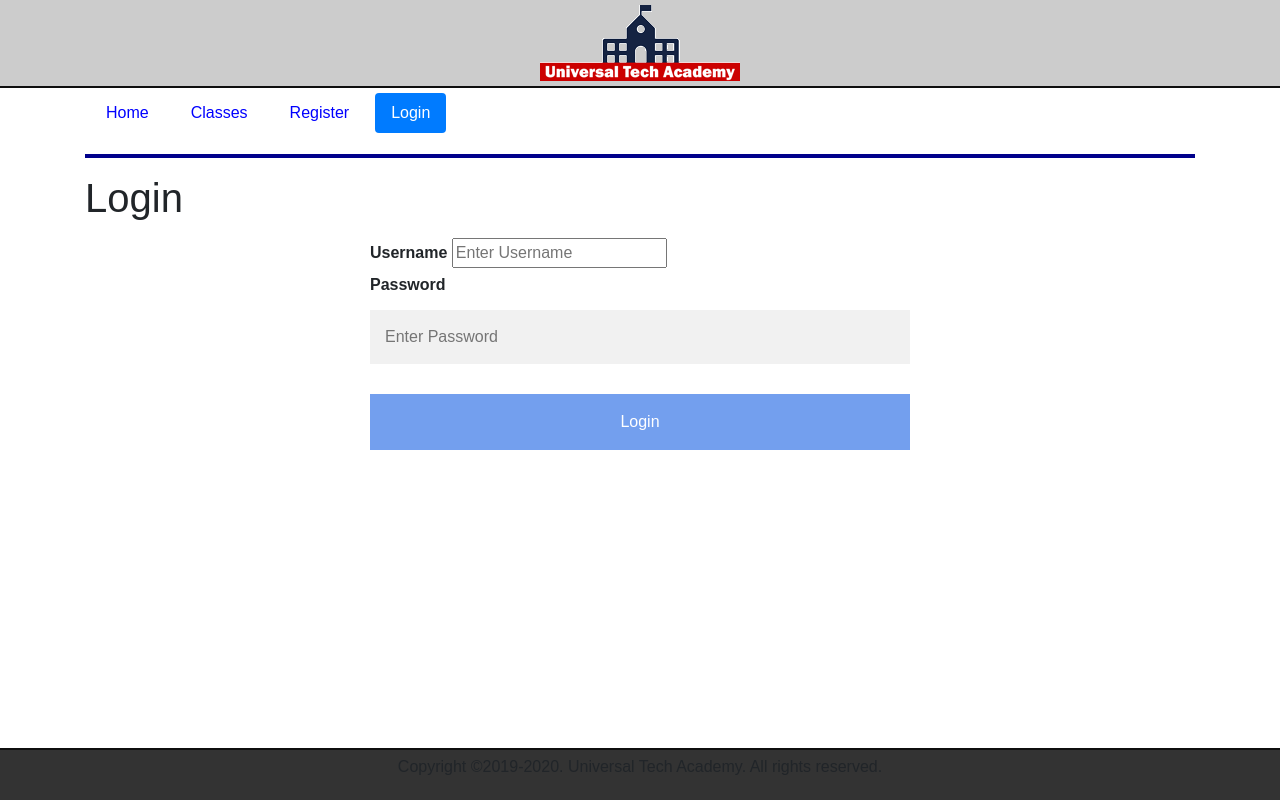
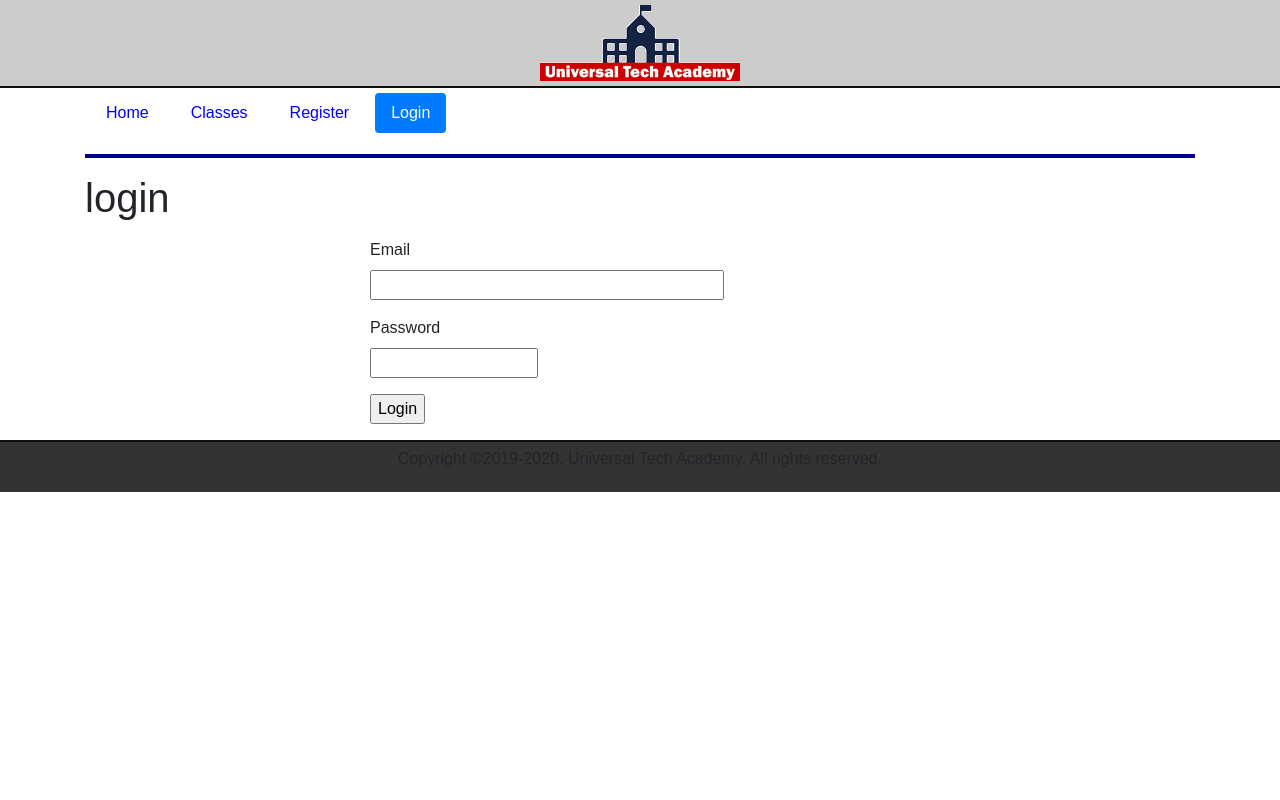
Before and after one commit to the-underd0g/enrollment-flask, a Flask app: page /login in a window 1280 px wide. Run offline with Flask 2, Linux system fonts and the light colour scheme; some libraries are stand-ins or nearby versions.

Commit message:
adding forms, models etc

```diff
--- a/application/__init__.py
+++ b/application/__init__.py
@@ -1,5 +1,10 @@
 from flask import Flask
+from config import Config
+from flask_mongoengine import MongoEngine
 
 app = Flask(__name__)
+app.config.from_object(Config)
 
+db = MongoEngine()
+db.init_app(app)
 from application import routes
--- /dev/null
+++ b/application/forms.py
@@ -0,0 +1,17 @@
+from flask_wtf import FlaskForm
+from wtforms import StringField, PasswordField, SubmitField, BooleanField
+from wtforms.validators import DataRequired
+
+class LoginForm(FlaskForm):
+    email = StringField("Email", validators=[DataRequired()])
+    password = StringField("Password", validators=[DataRequired()])
+    remember_me = BooleanField("Remember Me")
+    submit = SubmitField("Login")
+
+class RegisterForm(FlaskForm):
+    email = StringField("Email", validators=[DataRequired()])
+    password = StringField("Password", validators=[DataRequired()])
+    password_confirm = StringField("Confirm Password", validators=[DataRequired()])
+    first_name = StringField("First Name", validators=[DataRequired()])
+    last_name  = StringField("Last Name", validators=[DataRequired()])
+    submit = SubmitField("Register Now")
--- a/application/routes.py
+++ b/application/routes.py
@@ -1,5 +1,7 @@
-from application import app
+from application import app, db
 from flask import render_template, request, Response, json
+from application.models import User, Course, Enrollment
+from application.forms import LoginForm, RegisterForm
 
 coursesData = [
     {"courseID": "1111", "title": "PHP 101", "description": "Intro to PHP", "credits": 3, "term": "Fall, Spring"},
@@ -16,9 +18,10 @@ coursesData = [
 def index():
     return render_template("index.html", index=True)
 
-@app.route("/login")
+@app.route("/login", methods=['GET','POST'])
 def login():
-    return render_template("login.html", login=True)
+    form = LoginForm()
+    return render_template("login.html", title="login", form=form, login=True)
 
 @app.route("/courses/")
 @app.route("/courses/<term>")
@@ -46,3 +49,11 @@ def api(idx=None):
         jdata = coursesData[int(idx)]
 
     return Response(json.dumps(jdata), mimetype="application/json")
+
+@app.route("/user")
+def use():
+    User(user_id=1, first_name="Christian", last_name="Hur", email="christian@uta.com", password="asdas").save()
+    User(user_id=2, first_name="asda", last_name="Hasdur", email="christian@uta.com", password="asdas").save()
+
+    users = User.objects.all();
+    return render_template("user.html", users=users)
--- a/application/static/css/main.css
+++ b/application/static/css/main.css
@@ -41,9 +41,8 @@ hr {
 }
 
 input[type=text]:focus, input[type=password] {
-    width: 100%;
-    padding: 15px;
-    margin: 5px 0 22px 0;
+    width: 50%;
+    padding: 7px;
     display: inline-block;
     border: none;
     background: #f1f1f1;
@@ -64,7 +63,7 @@ input[type=text]:focus, input[type=password]:focus {
     background: #333;
     padding: 5px;
     border-top: 2px solid #0f0f0f;
-    position: absolute;
+    /* position: absolute; */
     bottom: 0;
 }
 
--- a/application/templates/layout.html
+++ b/application/templates/layout.html
@@ -4,12 +4,12 @@
     <title>UTA - HOME PAGE</title>
     <link rel="stylesheet" href="https://maxcdn.bootstrapcdn.com/bootstrap/4.0.0/css/bootstrap.min.css"
           integrity="sha384-Gn5384xqQ1aoWXA+058RXPxPg6fy4IWvTNh0E263XmFcJlSAwiGgFAW/dAiS6JXm" crossorigin="anonymous">
-    <link rel="stylesheet" href="/static/css/main.css"/>
+    <link rel="stylesheet" href="{{ url_for('static', filename='css/main.css')}}" />
 </head>
 
 <body>
     <div class="container-fluid text-center top-container">
-        <img src="/static/images/uta-logo-200.png">
+        <img src="{{ url_for('static', filename='images/uta-logo-200.png') }}">
     </div>
     <div class="container">
             {% include "includes/nav.html" %}
--- a/application/templates/login.html
+++ b/application/templates/login.html
@@ -1,19 +1,24 @@
     {% extends "layout.html" %}
 
     {% block content %}
-    <h1>Login</h1>
+    <h1>{{title}}</h1>
 
     <div class="row">
         <div class="col-md-6 offset-md-3">
             <h3></h3>
-            <form name="login" action="login.php" method="get">
-                <label for="username"><b>Username</b></label>
-                <input type="text" placeholder="Enter Username" name="username" required>
-                <br>
-                <label for="password"><b>Password</b></label>
-                <input type="password" placeholder="Enter Password" name="password" required>
-                <br class="clear">
-                <input class="btn-submit" type="submit" name="submit" value="Login">
+            <form name="login" action="" method="post">
+                {{ form.hidden_tag() }}
+                <p>
+                    {{ form.email.label}}<br>
+                    {{ form.email(size=35) }}
+                </p>
+                <p>
+                    {{ form.password.label}}<br>
+                    {{ form.password(size=15) }}
+                </p>
+                <p>
+                    {{ form.submit() }}<br>
+                </p>
             </form>
         </div>
     </div>
--- a/config.py
+++ b/config.py
@@ -2,3 +2,6 @@ import os
 
 class Config(object):
     SECRET_KEY = os.environ.get('SECRET_KEY') or "secret_string"
+    MONGODB_SETTINGS = {
+        'db' : 'UTA_Enrollment'
+    }
```
Also changed, not shown: application/models.py (added, +21 -0 lines), application/templates/user.html (added, +20 -0 lines), requirements.txt (+10 -0 lines).
